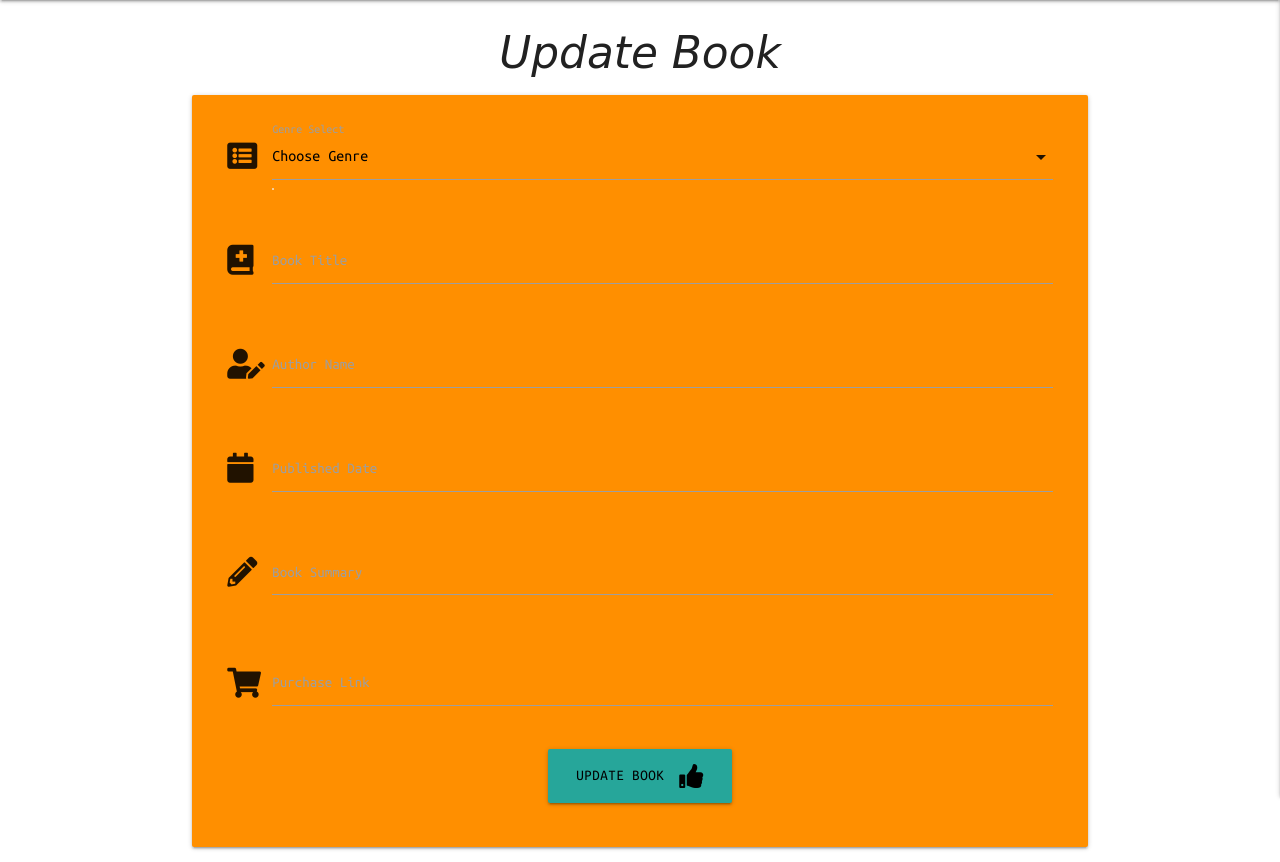
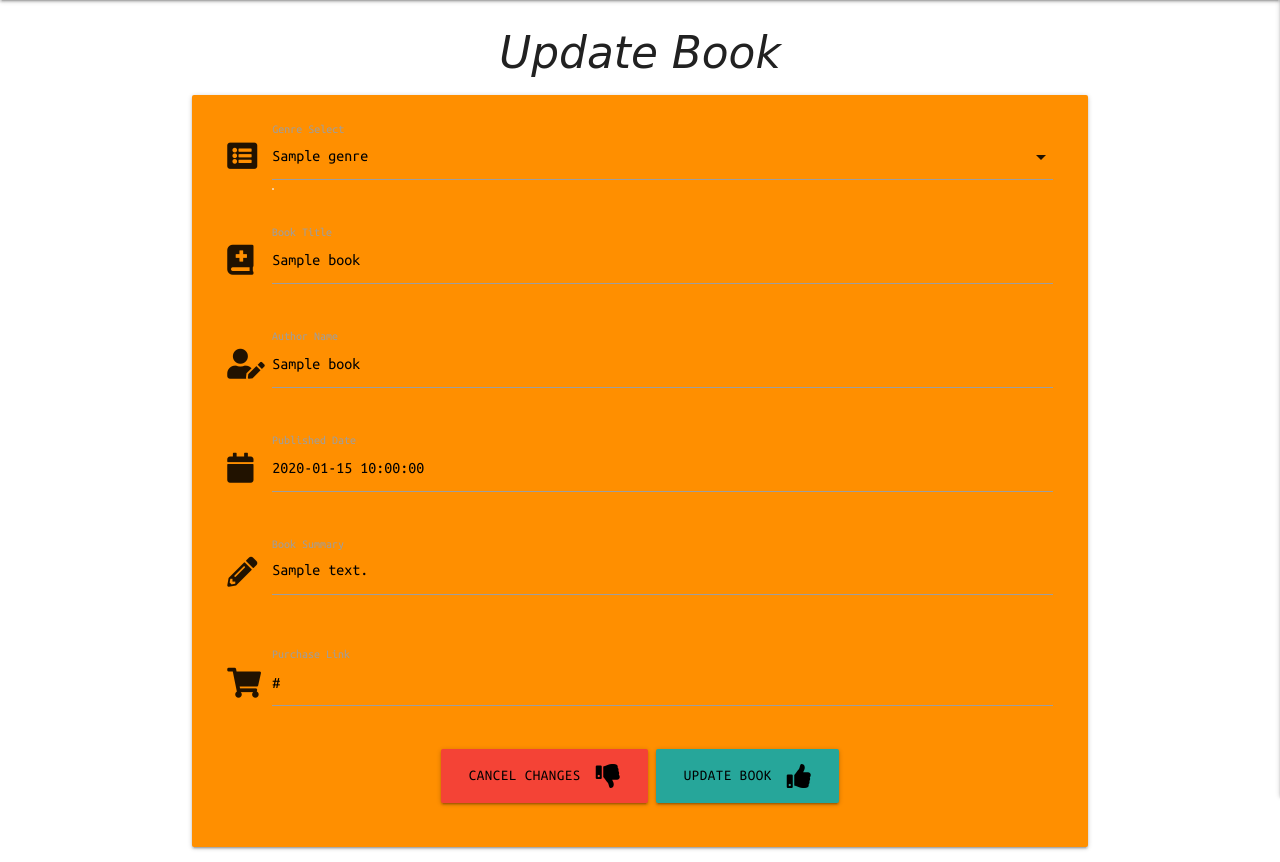
Before and after one commit to GreigBenton/Milestone_project_3, a Flask app: template templates/edit_book.html in a window 1280 px wide. Shown: the part 64-926 px from the top of the page. Run offline with Flask 2, Linux system fonts and the light colour scheme; the template is opened without the code that fills it: most values are stand-ins (such as "Sample title", 1, 10 or a date in 2020); some libraries are stand-ins or nearby versions; some web fonts are replaced.

Commit message:
Bind data to edit book form

```diff
--- a/templates/edit_book.html
+++ b/templates/edit_book.html
@@ -9,9 +9,13 @@
                 <div class="input-field col s12">
                     <i class="fas fa-list-alt prefix tooltipped data-position="bottom" data-tooltip="Choose a Genre"></i>
                     <select id="genre_name" name="genre_name" class="validate" required>
-                      <option value="" disabled selected>Choose Genre</option>
+                      <option value="" disabled>Choose Genre</option>
                       {% for genre in genres %}
-                        <option value="{{ genre.genre_name }}">{{ genre.genre_name }}</option>
+                        {% if genre.genre_name == book.genre_name %}
+                            <option value="{{ genre.genre_name }}" selected>{{ genre.genre_name }}</option>
+                        {% else %}
+                            <option value="{{ genre.genre_name }}">{{ genre.genre_name }}</option>
+                        {% endif %}
                       {% endfor %}
                     </select>
                     <label for="genre_name">Genre Select</label>
@@ -20,40 +24,43 @@
             <div class="row">
                 <div class="input-field col s12">
                     <i class="fas fa-book-medical prefix tooltipped data-position="bottom" data-tooltip="E.g. Alice's Adventures in Wonderland"></i>
-                    <input id="book_name" name="book_name" type="text" minlength="1" maxlength="200" class="validate" required>
+                    <input id="book_name" name="book_name" type="text" minlength="1" maxlength="200" value="{{ book.book_name }}" class="validate" required>
                     <label for="book_name">Book Title</label>
                 </div>
             </div>
             <div class="row">
                 <div class="input-field col s12">
                     <i class="fas fa-user-edit prefix tooltipped data-position="bottom" data-tooltip="E.g. Lewis Carroll"></i>
-                    <input id="author_name" name="author_name" type="text" minlength="1" maxlength="200" class="validate" required>
+                    <input id="author_name" name="author_name" type="text" minlength="1" maxlength="200" value="{{ book.author_name }}" class="validate" required>
                     <label for="author_name">Author Name</label>
                 </div>
             </div>
             <div class="row">
                 <div class="input-field col s12">
                     <i class="fas fa-calendar prefix tooltipped data-position="bottom" data-tooltip="Year of publish e.g. 1865"></i>
-                    <input id="published_date" name="published_date" type="text" minlength="4" maxlength="4" class="validate" required>
+                    <input id="published_date" name="published_date" type="text" minlength="4" maxlength="4" value="{{ book.published_date }}" class="validate" required>
                     <label for="published_date">Published Date</label>
                 </div>
             </div>
             <div class="row">
                 <div class="input-field col s12">
                     <i class="fas fa-pencil-alt prefix tooltipped data-position="bottom" data-tooltip="A brief description of the books contents/storyline etc."></i>
-                    <textarea id="book_description" name="book_description" minlength="100" maxlength="1000" class="materialize-textarea validate" required></textarea>
+                    <textarea id="book_description" name="book_description" minlength="100" maxlength="1000" class="materialize-textarea validate" required>{{ book.book_description }}</textarea>
                     <label for="book_description">Book Summary</label>
                 </div>
             </div>
             <div class="row">
                 <div class="input-field col s12">
                     <i class="fas fa-shopping-cart prefix tooltipped data-position="bottom" data-tooltip="A link to purchase this book"></i>
-                    <input id="book_link" name="book_link" type="text" minlength="10" maxlength="200" class="validate" required>
+                    <input id="book_link" name="book_link" type="text" minlength="10" maxlength="200" value="{{ book.book_link }}" class="validate" required>
                     <label for="book_link">Purchase Link</label>
                 </div>
             </div>
             <div class="row">
                 <div class="col s12 center-align">
+                    <a href="{{ url_for('get_books') }}" class="btn-large red black-text">
+                        Cancel Changes <i class="fas fa-thumbs-down right"></i>
+                    </a>
                     <button type="submit" class="btn-large black-text">
                         Update Book <i class="fas fa-thumbs-up right"></i>
                     </button>
```
